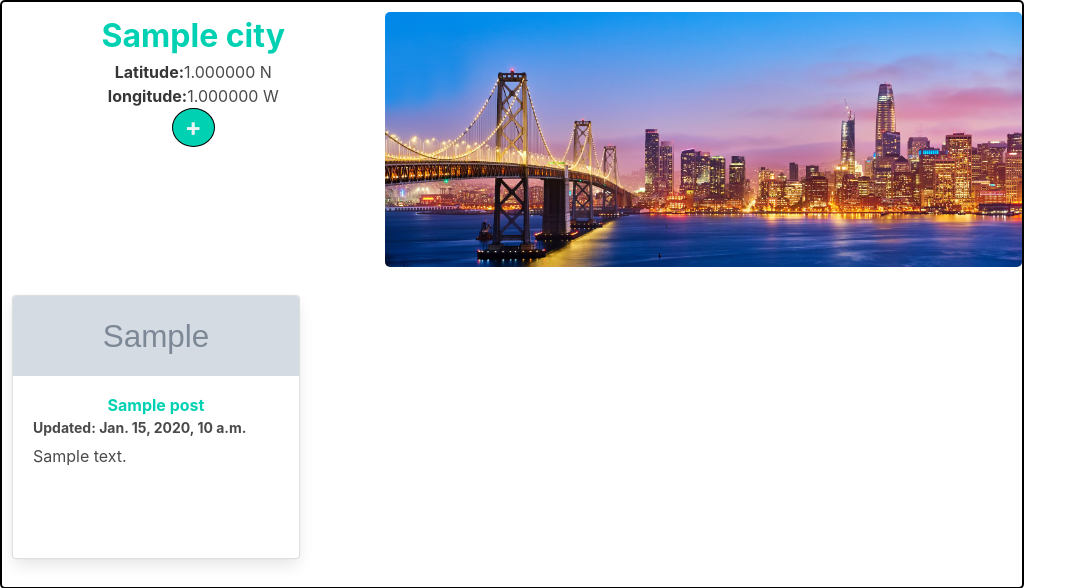
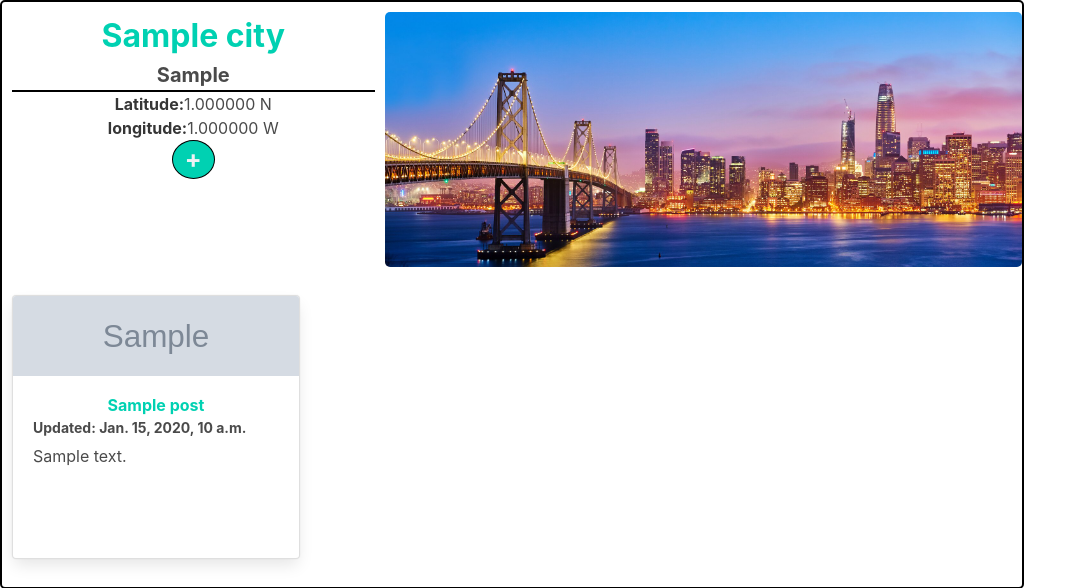
Before and after one commit to desertlp/wayfarer, a Django app: page /city/1/ in a window 1280 px wide. Shown: the part 52-640 px from the top of the page, without its empty margins (0-1087 px from the left). Run offline with Django 3.2, Linux system fonts and the light colour scheme; tables that the repository leaves empty hold one stand-in row (values such as "Sample post"); grey boxes marked "Sample" are stand-in pictures; some libraries are stand-ins or nearby versions.

Commit message:
add country to city page

```diff
--- a/main_app/static/styles/style.css
+++ b/main_app/static/styles/style.css
@@ -140,6 +140,9 @@ Profile
     width: 30vw;
     height: 22.5vw;
     margin: 10px;
+    /* object-fit: cover; */
+    background-size:contain;
+    background-repeat:no-repeat;
 }
 
 .profile-h5{
@@ -199,6 +202,13 @@ CITIES
     display: flex;
     flex-direction: row;
 }
+
+.city-country{
+    font-weight: 700;
+    font-size: 1.25rem;
+    border-bottom: 2px solid black;
+}
+
 
 .city-details{
     width: 30vw;
--- a/main_app/templates/city/show.html
+++ b/main_app/templates/city/show.html
@@ -6,6 +6,7 @@
         <div class="city-top">
             <div class="city-details">
                 <p class="city-title profile-h5">{{ city.name }}</p>
+                <p class="city-country">{{ city.country }}</p>
                 <p><strong>Latitude:</strong>{{ city.latitude }} N</p>
                 <p><strong>longitude:</strong>{{ city.longitude }} W</p>
                 {% comment %} <p>{{ city.img_url }}</p> {% endcomment %}
```
